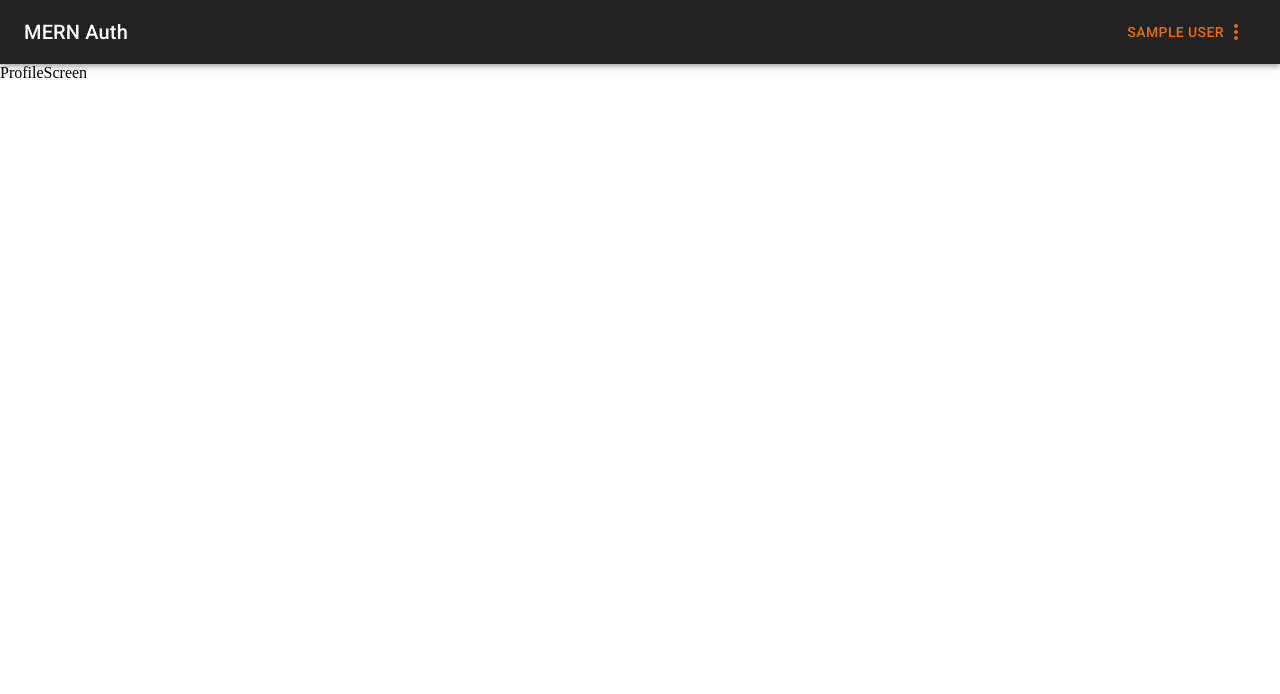
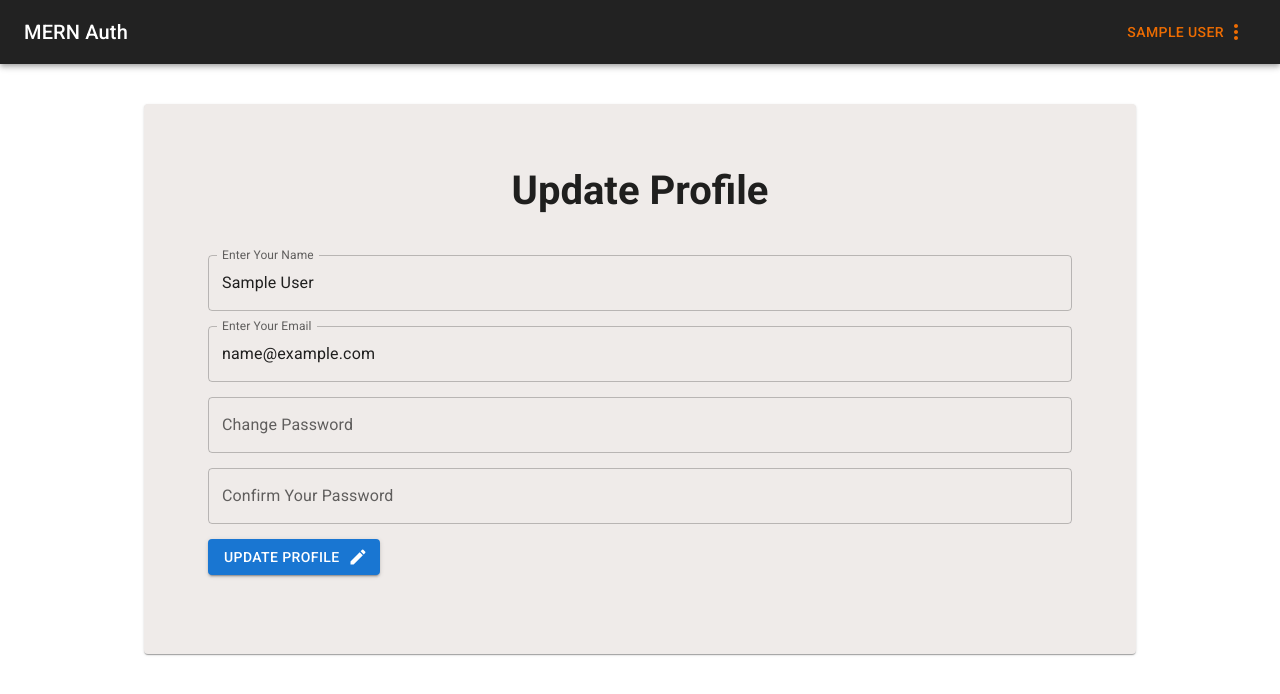
Before and after one commit to itzrizvi/MERN-auth-starter, a React (Vite) app: page /profile in a window 1280 px wide. Shown: the top 694 px of the page. Built offline with nearby package versions, Linux system fonts and the light colour scheme; sample sign-in values are in the browser's storage.

Commit message:
Profile Update Screen Component Done

```diff
--- a/src/screens/ProfileScreen.tsx
+++ b/src/screens/ProfileScreen.tsx
@@ -1,7 +1,142 @@
-import React from "react";
+import React, { useState, useEffect } from "react";
+import FormContainer from "../components/FormContainer";
+import Box from "@mui/material/Box";
+import TextField from "@mui/material/TextField";
+import CircularProgress from "@mui/material/CircularProgress";
+import Button from "@mui/material/Button";
+import { Edit } from "@mui/icons-material";
+import Grid from "@mui/material/Grid";
+import { useNavigate } from "react-router-dom";
+import { Typography } from "@mui/material";
+import { useDispatch, useSelector } from "react-redux";
+import { toast } from "react-toastify";
+import { setCredentials } from "../slices/authSlice";
+import { useUpdateUserMutation } from "../slices/usersApiSlice";
+import { RootState } from "../store";
+import { UpdateResponse } from "../utils/types";
 
 const ProfileScreen: React.FC = () => {
-  return <div>ProfileScreen</div>;
+  const [email, setEmail] = useState<string>("");
+  const [password, setPassword] = useState<string>("");
+  const [confirmPassword, setConfirmPassword] = useState<string>("");
+  const [name, setName] = useState<string>("");
+  const navigate = useNavigate();
+  const dispatch = useDispatch();
+
+  const { userInfo } = useSelector((state: RootState) => state.auth);
+  const [updateProfile, { isLoading }] = useUpdateUserMutation();
+
+  useEffect(() => {
+    setName(userInfo?.name || "");
+    setEmail(userInfo?.email || "");
+  }, [userInfo]);
+
+  const submitHandler = async (e: React.BaseSyntheticEvent) => {
+    e.preventDefault();
+    if (password && password !== confirmPassword) {
+      toast.error("Password did not matched!!", {
+        position: toast.POSITION.BOTTOM_RIGHT,
+      });
+    } else {
+      try {
+        const res: UpdateResponse = await updateProfile({
+          name,
+          email,
+          password: confirmPassword,
+        }).unwrap();
+        dispatch(setCredentials({ ...res }));
+        toast.success("Profile updated successfully!!", {
+          position: toast.POSITION.BOTTOM_RIGHT,
+        });
+      } catch (error: any) {
+        toast.error(error?.data?.message || error.error, {
+          position: toast.POSITION.BOTTOM_RIGHT,
+        });
+      }
+    }
+  };
+
+  return (
+    <FormContainer>
+      <Typography
+        variant="h3"
+        component="h4"
+        fontSize={40}
+        fontWeight={700}
+        mb={5}
+      >
+        Update Profile
+      </Typography>
+      <Box
+        component="form"
+        sx={{ width: "100%" }}
+        noValidate
+        autoComplete="off"
+        onSubmit={(e) => submitHandler(e)}
+      >
+        <Grid container rowSpacing={1}>
+          <Grid item xs={12} md={12}>
+            <TextField
+              fullWidth
+              id="outlined-basic-name"
+              label="Enter Your Name"
+              variant="outlined"
+              name="name"
+              type="text"
+              value={name}
+              onChange={(e) => setName(e.target.value)}
+              style={{ marginBottom: "15px" }}
+            />
+            <TextField
+              fullWidth
+              id="outlined-basic-email"
+              label="Enter Your Email"
+              variant="outlined"
+              name="email"
+              type="email"
+              value={email}
+              onChange={(e) => setEmail(e.target.value)}
+              style={{ marginBottom: "15px" }}
+            />
+            <TextField
+              fullWidth
+              id="outlined-basic-pass"
+              label="Change Password"
+              variant="outlined"
+              name="password"
+              type="password"
+              onChange={(e) => setPassword(e.target.value)}
+              style={{ marginBottom: "15px" }}
+            />
+            <TextField
+              fullWidth
+              id="outlined-basic-pass-confirm"
+              label="Confirm Your Password"
+              variant="outlined"
+              name="password"
+              type="password"
+              onChange={(e) => setConfirmPassword(e.target.value)}
+              style={{ marginBottom: "15px" }}
+            />
+            {!isLoading ? (
+              <Button
+                variant="contained"
+                type="submit"
+                endIcon={<Edit />}
+                style={{ marginBottom: "15px" }}
+              >
+                Update Profile
+              </Button>
+            ) : (
+              <Box sx={{ display: "flex", marginBottom: "15px" }}>
+                <CircularProgress />
+              </Box>
+            )}
+          </Grid>
+        </Grid>
+      </Box>
+    </FormContainer>
+  );
 };
 
 export default ProfileScreen;
--- a/src/slices/usersApiSlice.ts
+++ b/src/slices/usersApiSlice.ts
@@ -4,6 +4,8 @@ import {
   LogoutResponse,
   RegisterData,
   RegsterResponse,
+  UpdateData,
+  UpdateResponse,
 } from "../utils/types";
 import { apiSlice } from "./apiSlice";
 const USERS_URL = "/api/users";
@@ -30,8 +32,19 @@ export const usersApiSlice = apiSlice.injectEndpoints({
         method: "POST",
       }),
     }),
+    updateUser: builder.mutation<UpdateResponse, UpdateData>({
+      query: (data) => ({
+        url: `${USERS_URL}/profile`,
+        method: "PUT",
+        body: data,
+      }),
+    }),
   }),
 });
 
-export const { useLoginMutation, useLogoutMutation, useRegisterMutation } =
-  usersApiSlice;
+export const {
+  useLoginMutation,
+  useLogoutMutation,
+  useRegisterMutation,
+  useUpdateUserMutation,
+} = usersApiSlice;
```
Also changed, not shown: src/utils/types.ts (+13 -0 lines).
